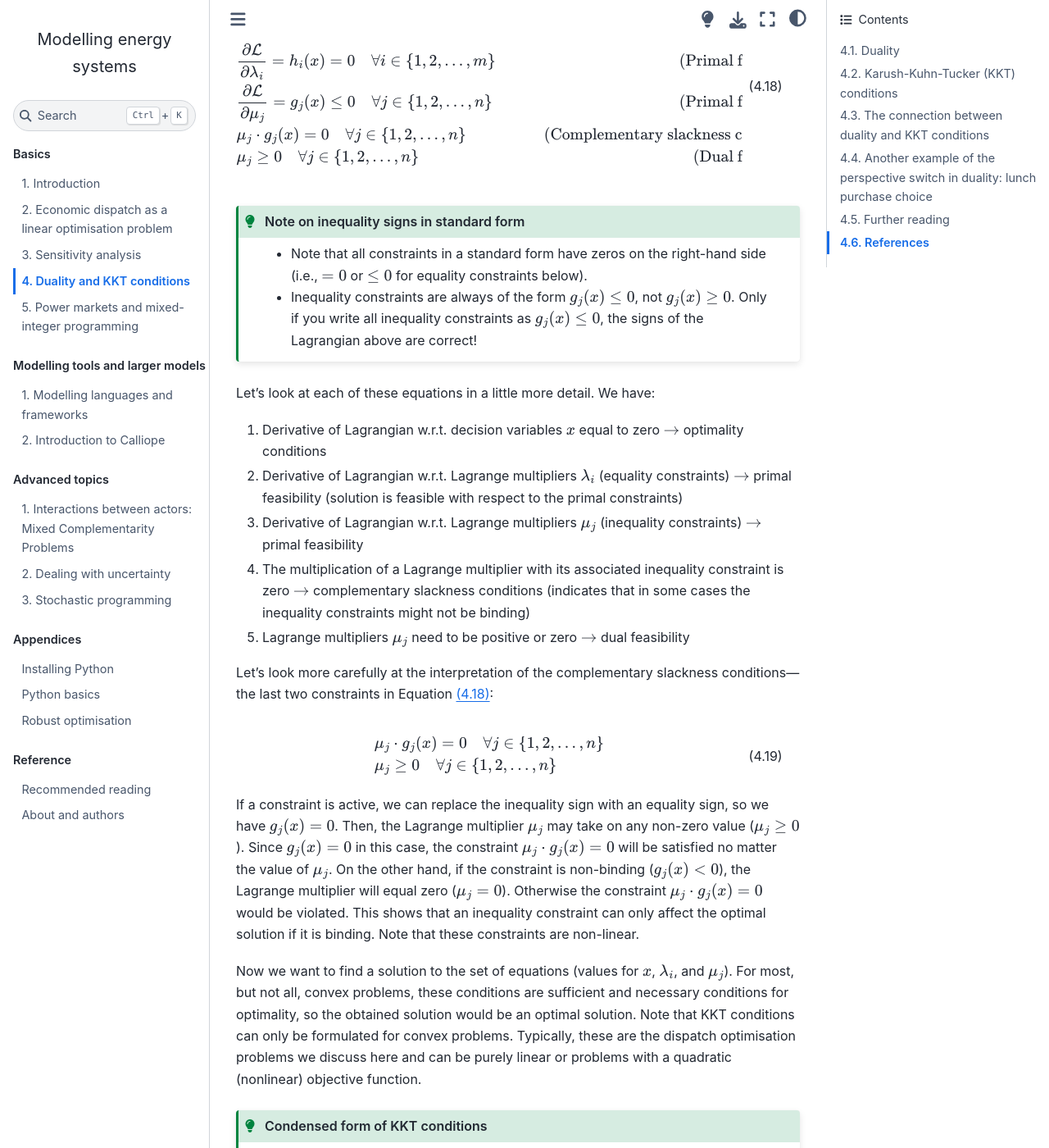
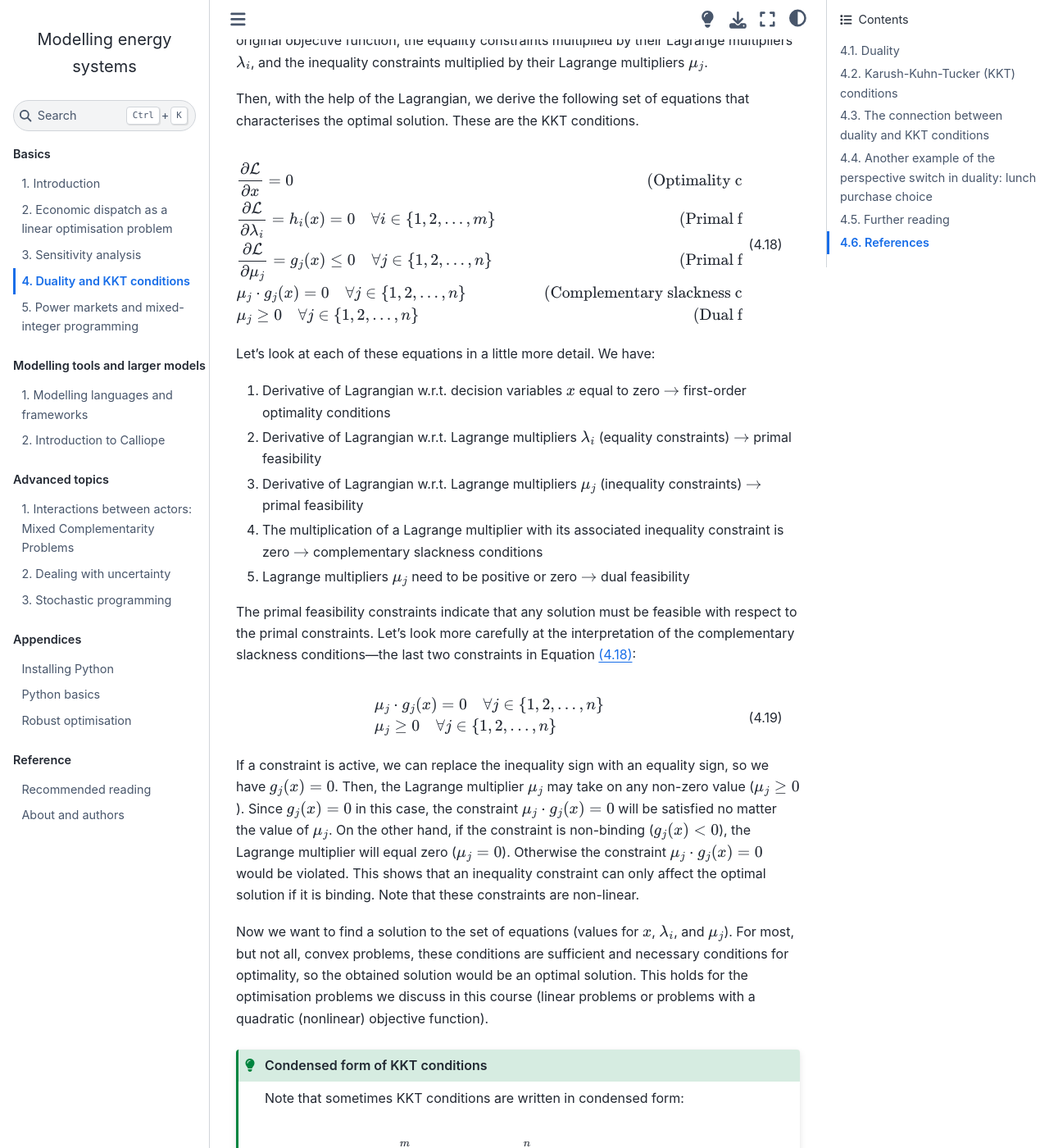
Before and after one commit to sjpfenninger/modelling-energy-systems, a Jupyter Book: the page built from basics/duality-kkts.md, in a window 1280 px wide and 1400 px high, scrolled down 15063 px. Shown: the whole window at 82% size. Built offline with Jupyter Book 1.0.4 settings and Sphinx 7.4.7 and the Sphinx Book theme 1.1.4, drawn with Linux system fonts in a browser that asks for light colours; pages that are not in the unit, such as notebooks, are missing from menus; comment, search, counter and statistics services are not loaded; cross-references to code outside the pages are shown as plain code; some of the changed text lies outside the part shown.

Commit message:
Enhance clarity of KKT conditions and constraints - final edits
My final edits on the last section on the KKT conditions. I didn't check all the equations in detail (I assume Ioannis didn't make any mistakes in replacing the names of the variables). Otherwise students will tell us I presume?

````diff
--- a/basics/duality-kkts.md
+++ b/basics/duality-kkts.md
@@ -374,22 +379,14 @@ Then, with the help of the Lagrangian, we derive the following set of equations
 \end{align}
 ```
 
-:::{admonition} Note on inequality signs in standard form
-:class: tip
-
-* Note that all constraints in a standard form have zeros on the right-hand side (i.e., $=0$ or $\leq 0$ for equality constraints below).
-* Inequality constraints are always of the form $g_j(x) \leq 0$, not $g_j(x) \geq 0$. Only if you write all inequality constraints as $g_j(x) \leq 0$, the signs of the Lagrangian above are correct!
-
-:::
-
 Let's look at each of these equations in a little more detail. We have:
-1. Derivative of Lagrangian w.r.t. decision variables $x$ equal to zero $\rightarrow$ optimality conditions
-2. Derivative of Lagrangian w.r.t. Lagrange multipliers $\lambda_i$ (equality constraints) $\rightarrow$ primal feasibility (solution is feasible with respect to the primal constraints)
+1. Derivative of Lagrangian w.r.t. decision variables $x$ equal to zero $\rightarrow$ first-order optimality conditions
+2. Derivative of Lagrangian w.r.t. Lagrange multipliers $\lambda_i$ (equality constraints) $\rightarrow$ primal feasibility
 3. Derivative of Lagrangian w.r.t. Lagrange multipliers $\mu_j$ (inequality constraints) $\rightarrow$ primal feasibility
-4. The multiplication of a Lagrange multiplier with its associated inequality constraint is zero $\rightarrow$ complementary slackness conditions (indicates that in some cases the inequality constraints might not be binding)
+4. The multiplication of a Lagrange multiplier with its associated inequality constraint is zero $\rightarrow$ complementary slackness conditions
 5. Lagrange multipliers $\mu_j$ need to be positive or zero $\rightarrow$ dual feasibility
 
-Let's look more carefully at the interpretation of the complementary slackness conditions---the last two constraints in Equation {eq}`eqn:kkts-KKT`:
+The primal feasibility constraints indicate that any solution must be feasible with respect to the primal constraints. Let's look more carefully at the interpretation of the complementary slackness conditions---the last two constraints in Equation {eq}`eqn:kkts-KKT`:
 
 \begin{align}
     & \mu_j \cdot g_j(x) =  0 \quad \forall j \in  \{1,2,...,n\}  \\
@@ -398,7 +395,7 @@ Let's look more carefully at the interpretation of the complementary slackness c
 
 If a constraint is active, we can replace the inequality sign with an equality sign, so we have $g_j(x) = 0$. Then, the Lagrange multiplier $\mu_j$ may take on any non-zero value ($\mu_j \geq 0$). Since $g_j(x) = 0$ in this case, the constraint $\mu_j \cdot g_j(x) = 0$ will be satisfied no matter the value of $\mu_j$. On the other hand, if the constraint is non-binding ($g_j(x) < 0$), the Lagrange multiplier will equal zero ($\mu_j = 0$). Otherwise the constraint $\mu_j \cdot g_j(x) = 0$ would be violated. This shows that an inequality constraint can only affect the optimal solution if it is binding. Note that these constraints are non-linear.
 
-Now we want to find a solution to the set of equations (values for $x$, $\lambda_i$, and $\mu_j$). For most, but not all, convex problems, these conditions are sufficient and necessary conditions for optimality, so the obtained solution would be an optimal solution. Note that KKT conditions can only be formulated for convex problems.  Typically, these are the dispatch optimisation problems we discuss here and can be purely linear or problems with a quadratic (nonlinear) objective function.
+Now we want to find a solution to the set of equations (values for $x$, $\lambda_i$, and $\mu_j$). For most, but not all, convex problems, these conditions are sufficient and necessary conditions for optimality, so the obtained solution would be an optimal solution. This holds for the optimisation problems we discuss in this course (linear problems or problems with a quadratic (nonlinear) objective function).
 
 :::{admonition} Condensed form of KKT conditions
 :class: tip
@@ -446,9 +443,9 @@ Then we derive the KKT conditions:
     & \mu_1, \mu_2, \mu_3, \mu_4 \geq 0 \quad & (\text{Dual feasibility})
 \end{align}
 
-Clearly, this is a large set of equations. This problem is not trivial to solve because the complementary slackness constraints are non-linear. For simple cases addressed in this course, we can solve the problem by using trial-and-error: "What if a certain constraint $g_j(x)$ is binding? Does that lead to a feasible solution? Is the solution optimal?" In this example, there are four inequality constraints so in theory there are 16 ($=2^4$) possible combinations. However, some combinations are not possible, for example if $P_{G1} = 0$, then $P_{G1} \neq P_{G1}^{max}$. By trying different combinations of constraints, we come up with candidate solutions, then assess whether they are optimal or not.
+Clearly, this is a large set of equations. This problem is not trivial to solve because the complementary slackness constraints are non-linear. For simple cases addressed in this course, we can solve the problem by using trial-and-error: "What if a certain constraint $g_j(x)$ is binding? Does that lead to a feasible solution to this system of equations?" In this example, there are four inequality constraints so in theory there are 16 ($=2^4$) possible combinations. However, some combinations are not possible, for example if $P_{G1} = 0$, then $P_{G1} \neq P_{G1}^{max}$. By trying different combinations of constraints, we come up with candidate solutions, then assess whether they are optimal or not by testing whether they satisfy the KKT conditions.
 
-Let's look at the problem graphically (see {numref}`fig:KKT_G2const_graphical`). We assume that the feasible range of values for $P_{G2}$ is reduced to the capacity constraints. Therefore, the original optimal solution (green dot) is no longer in the feasible region. By looking at the graph and reasoning, we can suppose that the upper capacity limit of $P_{G2}$ will be binding. So, we will test the solution in which $P_{G1}$ is producing within its operating range $0 \leq P_{G1} \leq P_{G1}^{max}$ (the inequality constraints are non-binding) and $P_{G2}$ is operating at maximum capacity $P_{G2} = P_{G2}^{max}$. The solution still needs to lie on the blue line to satisfy the equality constraint.
+Let's look at the problem graphically (see {numref}`fig:KKT_G2const_graphical`). We assume that the feasible range of values for $P_{G2}$ is reduced to its capacity constraints. Therefore, the original optimal solution (green dot) is no longer in the feasible region. By looking at the graph and reasoning, we can suppose that the upper capacity limit of $P_{G2}$ will be binding. So, we will test the solution in which $P_{G1}$ is producing within its operating range $0 \leq P_{G1} \leq P_{G1}^{max}$ (the inequality constraints are non-binding) and $P_{G2}$ is operating at maximum capacity $P_{G2} = P_{G2}^{max}$. The solution still needs to lie on the blue line to satisfy the equality constraint.
 
 ```{figure} ../images/KKT_g2const_graphical.jpg
 :name: fig:KKT_g2const_graphical
@@ -469,9 +466,9 @@ Given this test solution, we know that $\mu_1$, $\mu_2$, $\mu_3$ $= 0$ and $\mu_
     & \mu_4 \geq 0
 \end{align}
 
-The only unknown variables are $P_{G1}$, $\lambda$, and $\mu_4$, which we can solve for. If we can find a solution, it is optimal. We can also ask ourselves "Does the solution make sense? Is there an alternative set of binding inequality constraints that would yield a better solution?" to check that indeed we have found the optimal solution. The new solution---orange dot in {numref}`fig:KKT_g2const_graphical`---satisfies the constraints but comes at a higher total operating cost than before.
+The only unknown variables are $P_{G1}$, $\lambda$, and $\mu_4$, which we can solve for. If we can find a solution, it is optimal. The new solution---orange dot in {numref}`fig:KKT_g2const_graphical`---satisfies the constraints but comes at a higher total operating cost than before. This is logical, as we've further constrained the problem by lowering the capacity of the second generator. For any solution, we also always ask ourselves "Does the solution make sense?" to check that indeed we have found the optimal solution.
 
-Ok, you might ask: what is this all good for? KKT conditions can help us find the optimal solutions to nonlinear problems (we don't need them for linear problems), and we will apply them when looking at mixed complementarity problems in {numref}`content:mixed-complementarity`. But they also give us a different view on duality, and this is what we want to turn our attention to last.
+So, what is this all good for? KKT conditions can help us find the optimal solutions to nonlinear problems (we don't need them for linear problems), and we will apply them when looking at mixed complementarity problems in {numref}`content:mixed-complementarity`. But they also give us a different view on duality, and this is what we want to turn our attention to last.
 
 ## The connection between duality and KKT conditions
 
@@ -505,7 +502,7 @@ The dual function defines a lower bound on the optimal value $p^*$ of the primal
 ```
 This is the dual problem. We denote the optimal value of this problem as $d^*$.
 
-As mentioned at the beginning, strong duality is when the optimal value of the primal equals the optimal value of the dual. In our new terminology, this is written as $d^* = p^*$. Strong duality can be used to show that a solution that satisfies the KKT conditions must be an optimal solution to the primal and dual problems. In other words, the KKT conditions are necessary and sufficient conditions for optimality.
+As mentioned at the beginning, strong duality holds when the optimal value of the primal equals the optimal value of the dual. In our new terminology, this is written as $d^* = p^*$. Strong duality can be used to show that a solution that satisfies the KKT conditions must be an optimal solution to the primal and dual problems. In other words, the KKT conditions are necessary and sufficient conditions for optimality. This is, however, beyond the scope of this course.
 
 Weak duality is when $d^* \leq p^*$. This holds even for non-convex problems. In such problems, $p^* - d^*$ is referred to as the duality gap.
 
````
Also changed, not shown: other parts of basics/duality-kkts.md (+6 -1 lines).
